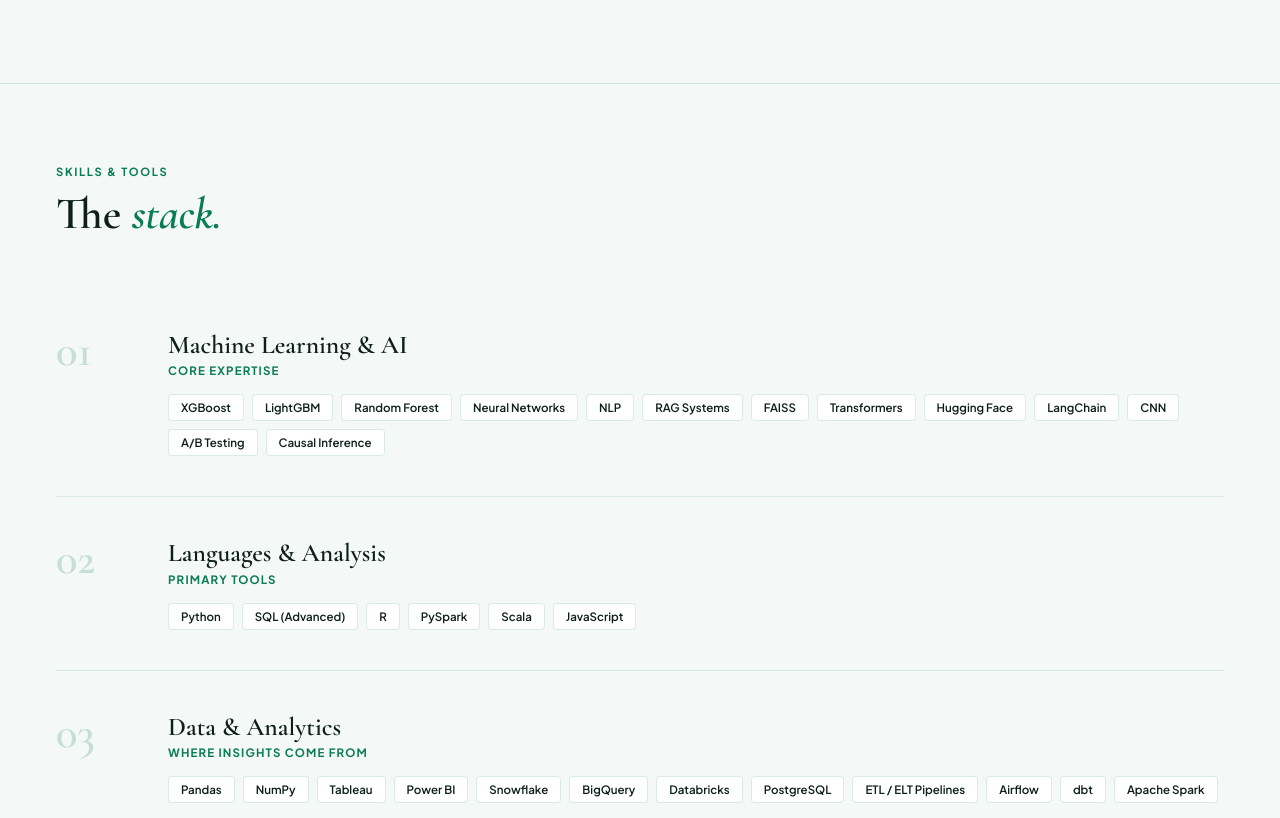
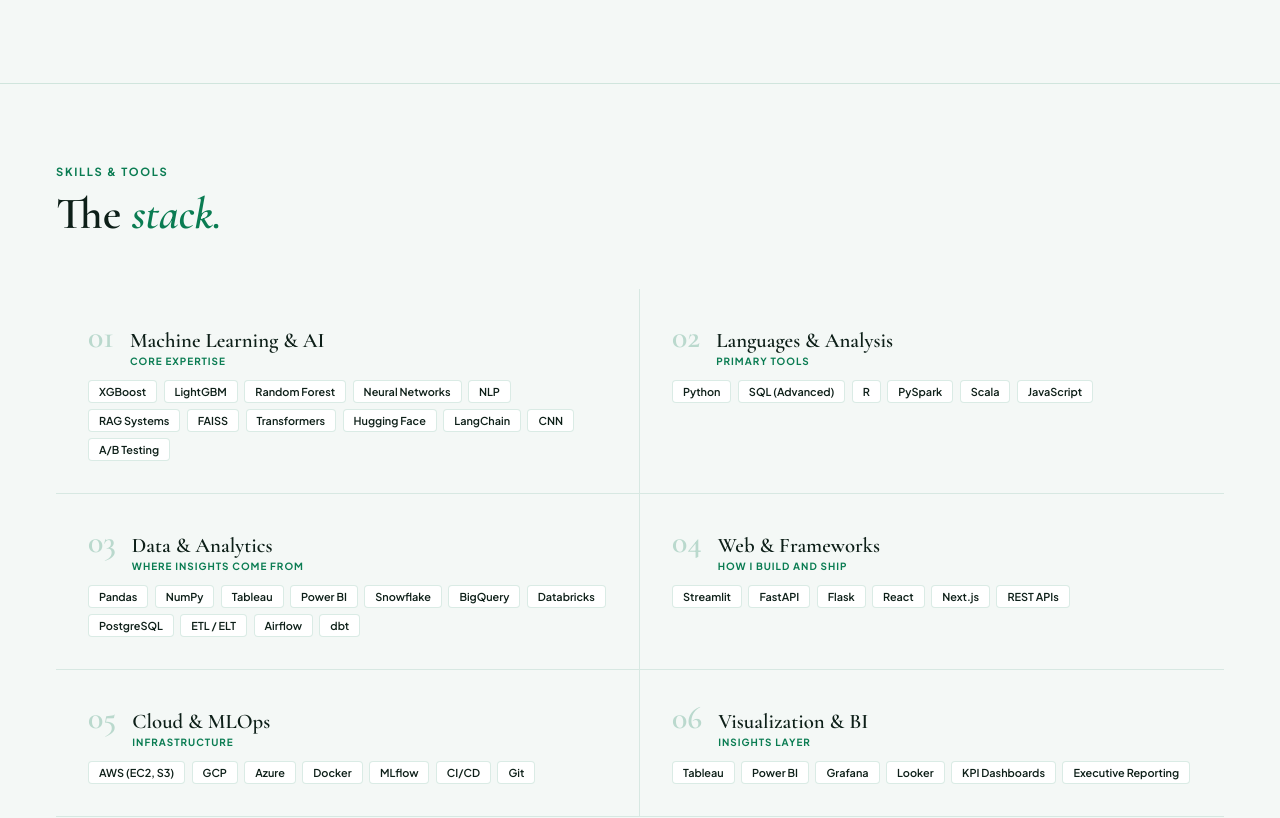
Before and after one commit to Krithikap019/ai-portfolio, a Next.js app: page / in a window 1280 px wide. Shown: the part 1816-2634 px from the top of the page. Built offline with nearby package versions, Linux system fonts and the light colour scheme.

Commit message:
Tech Stack

```diff
--- a/app/page.jsx
+++ b/app/page.jsx
@@ -320,28 +320,33 @@ export default function Home() {
         <h2 style={{ fontFamily: "'Cormorant Garamond', serif", fontSize: "2.8rem", fontWeight: 600, marginBottom: "3rem" }}>
           The <em style={{ color: "#0a7c52", fontStyle: "italic" }}>stack.</em>
         </h2>
+        <div style={{ display: "grid", gridTemplateColumns: "1fr 1fr", gap: "0" }}>
           {[
-          { num: "01", title: "Machine Learning & AI", sub: "Core expertise", skills: ["XGBoost", "LightGBM", "Random Forest", "Neural Networks", "NLP", "RAG Systems", "FAISS", "Transformers", "Hugging Face", "LangChain", "CNN", "A/B Testing", "Causal Inference"] },
+            { num: "01", title: "Machine Learning & AI", sub: "Core expertise", skills: ["XGBoost", "LightGBM", "Random Forest", "Neural Networks", "NLP", "RAG Systems", "FAISS", "Transformers", "Hugging Face", "LangChain", "CNN", "A/B Testing"] },
             { num: "02", title: "Languages & Analysis", sub: "Primary tools", skills: ["Python", "SQL (Advanced)", "R", "PySpark", "Scala", "JavaScript"] },
-          { num: "03", title: "Data & Analytics", sub: "Where insights come from", skills: ["Pandas", "NumPy", "Tableau", "Power BI", "Snowflake", "BigQuery", "Databricks", "PostgreSQL", "ETL / ELT Pipelines", "Airflow", "dbt", "Apache Spark"] },
+            { num: "03", title: "Data & Analytics", sub: "Where insights come from", skills: ["Pandas", "NumPy", "Tableau", "Power BI", "Snowflake", "BigQuery", "Databricks", "PostgreSQL", "ETL / ELT", "Airflow", "dbt"] },
             { num: "04", title: "Web & Frameworks", sub: "How I build and ship", skills: ["Streamlit", "FastAPI", "Flask", "React", "Next.js", "REST APIs"] },
-          { num: "05", title: "Cloud & MLOps", sub: "Infrastructure and deployment", skills: ["AWS (EC2, S3)", "GCP", "Azure", "Docker", "MLflow", "CI/CD", "Git", "Grafana", "Looker"] },
-        ].map((cat, i, arr) => (
-          <div key={cat.num} style={{ display: "grid", gridTemplateColumns: "80px 1fr", gap: "2rem", padding: "2.5rem 0", borderBottom: i < arr.length - 1 ? "1px solid rgba(10,124,82,0.12)" : "none", alignItems: "start" }}>
-            <span style={{ fontFamily: "'Cormorant Garamond', serif", fontSize: "2.8rem", fontWeight: 600, color: "rgba(10,124,82,0.2)", lineHeight: 1 }}>{cat.num}</span>
+            { num: "05", title: "Cloud & MLOps", sub: "Infrastructure", skills: ["AWS (EC2, S3)", "GCP", "Azure", "Docker", "MLflow", "CI/CD", "Git"] },
+            { num: "06", title: "Visualization & BI", sub: "Insights layer", skills: ["Tableau", "Power BI", "Grafana", "Looker", "KPI Dashboards", "Executive Reporting"] },
+          ].map((cat, i) => (
+            <div key={cat.num} style={{ padding: "2rem", borderBottom: "1px solid rgba(10,124,82,0.12)", borderRight: i % 2 === 0 ? "1px solid rgba(10,124,82,0.12)" : "none" }}>
+              <div style={{ display: "flex", alignItems: "baseline", gap: "1rem", marginBottom: "0.8rem" }}>
+                <span style={{ fontFamily: "'Cormorant Garamond', serif", fontSize: "2rem", fontWeight: 600, color: "rgba(10,124,82,0.25)", lineHeight: 1 }}>{cat.num}</span>
                 <div>
-              <h3 style={{ fontFamily: "'Cormorant Garamond', serif", fontSize: "1.6rem", fontWeight: 600, color: "#0d1f18", marginBottom: "0.2rem" }}>{cat.title}</h3>
-              <p style={{ fontSize: "0.72rem", fontWeight: 700, letterSpacing: "0.1em", textTransform: "uppercase", color: "#0a7c52", marginBottom: "1rem" }}>{cat.sub}</p>
-              <div style={{ display: "flex", gap: "0.5rem", flexWrap: "wrap" }}>
+                  <h3 style={{ fontFamily: "'Cormorant Garamond', serif", fontSize: "1.3rem", fontWeight: 600, color: "#0d1f18", marginBottom: "0.1rem" }}>{cat.title}</h3>
+                  <p style={{ fontSize: "0.62rem", fontWeight: 700, letterSpacing: "0.1em", textTransform: "uppercase", color: "#0a7c52" }}>{cat.sub}</p>
+                </div>
+              </div>
+              <div style={{ display: "flex", gap: "0.4rem", flexWrap: "wrap" }}>
                 {cat.skills.map((skill) => (
-                  <span key={skill} style={{ fontSize: "0.72rem", fontWeight: 600, padding: "5px 12px", borderRadius: "4px", background: "#fff", color: "#0d1f18", border: "1px solid rgba(10,124,82,0.15)" }}>
+                  <span key={skill} style={{ fontSize: "0.68rem", fontWeight: 600, padding: "4px 10px", borderRadius: "4px", background: "#fff", color: "#0d1f18", border: "1px solid rgba(10,124,82,0.15)" }}>
                     {skill}
                   </span>
                 ))}
               </div>
             </div>
+          ))}
         </div>
-        ))}
       </section>
 
       {/* Experience */}
```
Lines whose indentation alone changed are shown as unchanged.
